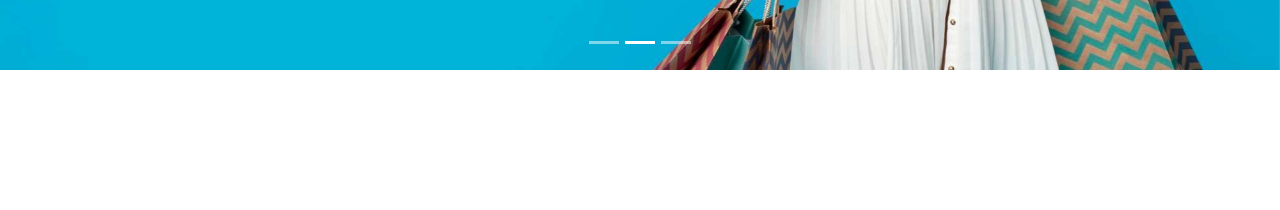
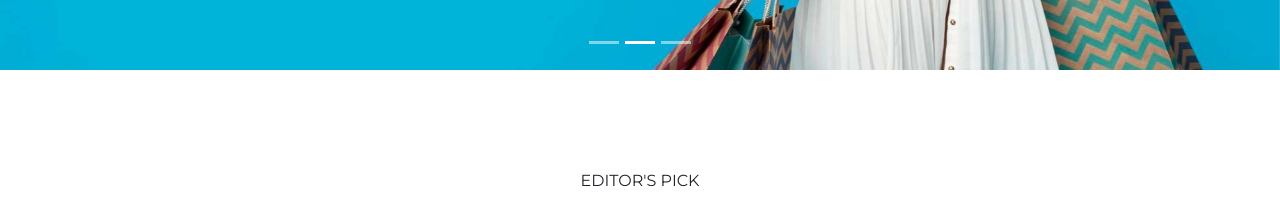
Before and after one commit to gorkemgokcek/my-ecommerce, a React (Vite) app: page / in a window 1280 px wide. Shown: the part 722-932 px from the top of the page. Built offline with nearby package versions, Linux system fonts and the light colour scheme.

Commit message:
homepage fixed

```diff
--- a/src/pages/HomePage.jsx
+++ b/src/pages/HomePage.jsx
@@ -2,21 +2,19 @@ import SliderCarousel from "../components/SliderCarousel";
 export default function HomePage(){
     return (
         <div>
-        <div className="relative text-white">
+        <div className="relative text-white hero-section">
             <SliderCarousel />
-            <div className="absolute top-0 left-0 z-10 flex flex-col text-left py-[40px] gap-[24px] ml-20">
-                <div><h5 className="font-bold text-[16px] font-container leading-[24px]">SUMMER 2020</h5></div>
+            <div className="absolute top-0 left-0 z-10 flex flex-col xl:text-left 2xl:text-left lg:text-left md:text-left sm:text-left xl:py-[290px] lg:py-[180px] md:py-[120px] sm:py-[100px] py-[40px] gap-[1px] 2xl:gap-[24px] xl:gap-[24px] lg:gap-[18px] md:gap-[14px] sm:gap-[12px] xl:ml-[200px] 2xl:ml-[200px] lg:ml-[120px] md:ml-[80px] sm:ml-[60px] ml-[30px]">
+                    <div><h5 className="font-2xl:bold 2xl:text-[16px] xl:text-[16px] lg:text-sm md:text-xs sm:text-xs text-[16px]  leading-[24px]">SUMMER 2020</h5></div>
                     <div>
-                        <h1 className="font-bold text-[58px] font-container leading-[80px]">NEW COLLECTION</h1>
-                        <br/>
-                        <h1 className="font-bold text-[58px] font-container leading-[80px]"></h1>
+                        <h1 className="font-bold xl:text-[58px] 2xl:text-[58px] lg:text-[40px] md:text-[32px] sm:text-[28px] text-[40px]  leading-[80px]">NEW COLLECTION </h1>
+
                     </div>
-                    <div><h4 className=" text-[20px] leading-[30px] font-container">We know how large objects will act,</h4>
-                    <h6 className="text-[20px] leading-[30px] font-container">but things on a small scale.</h6></div>
-                        <button className="text-[24px] font-bold text-white bg-[#2DC071] rounded-[5px] py-3 px-2 w-[50%]">SHOP NOW</button>
+                    <div><h4 className="2xl:text-xl xl:text-xl leading-[30px] ">We know how large objects will act,</h4>
+                        <h4 className="2xl:text-xl xl:text-xl  leading-[30px] ">but things on a small scale.</h4></div>
+                    <div><button className="carousel-button hover:bg-white hover:text-[#2DC071]">SHOP NOW</button></div>
                 </div>
-            </div>
-
+              </div>
             <div className="editor-pick py-[80px] relative">
              <h3 className="font-bold text-[24px] leading-[32px] font-container text-[#252B42] align-middle mb-3">EDITOR'S PICK</h3>
              <p className="text-[20px] leading-[30px] align-middle">Problems trying to resolve the conflict between. </p>
```
